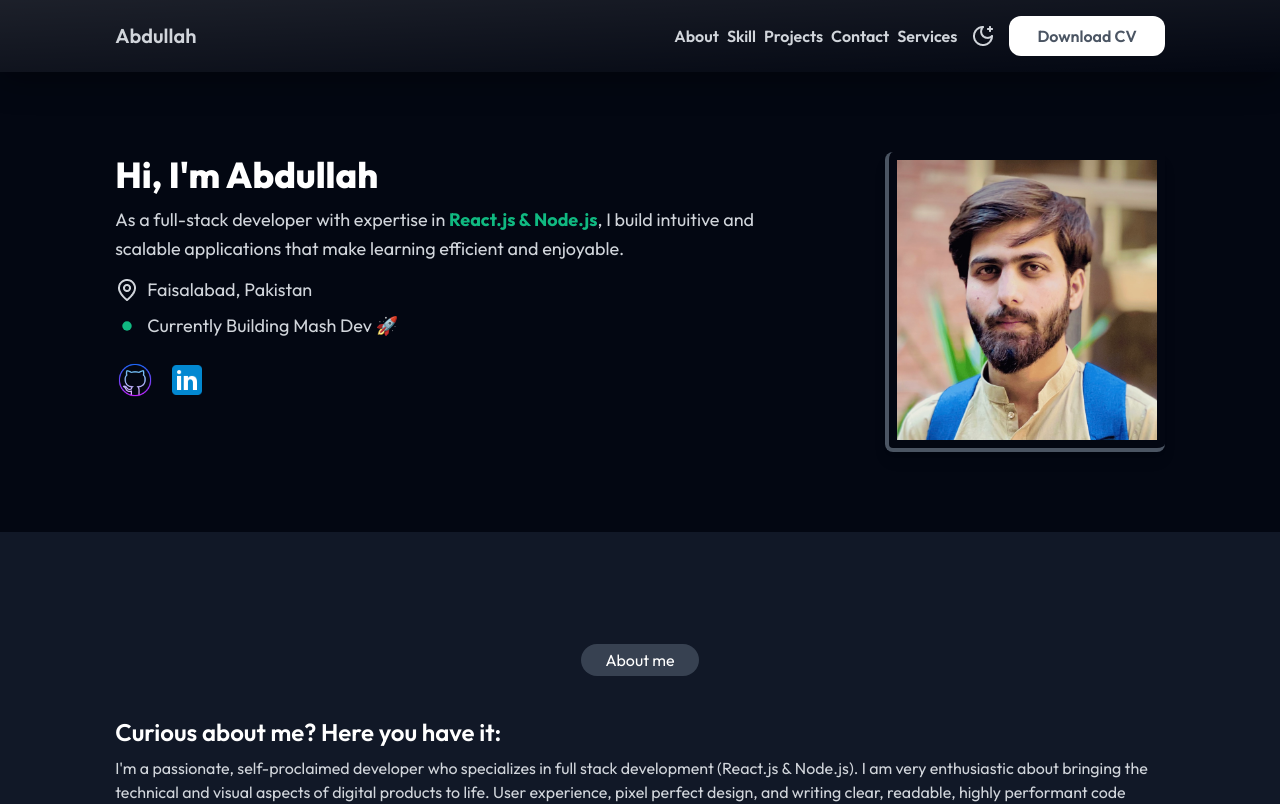
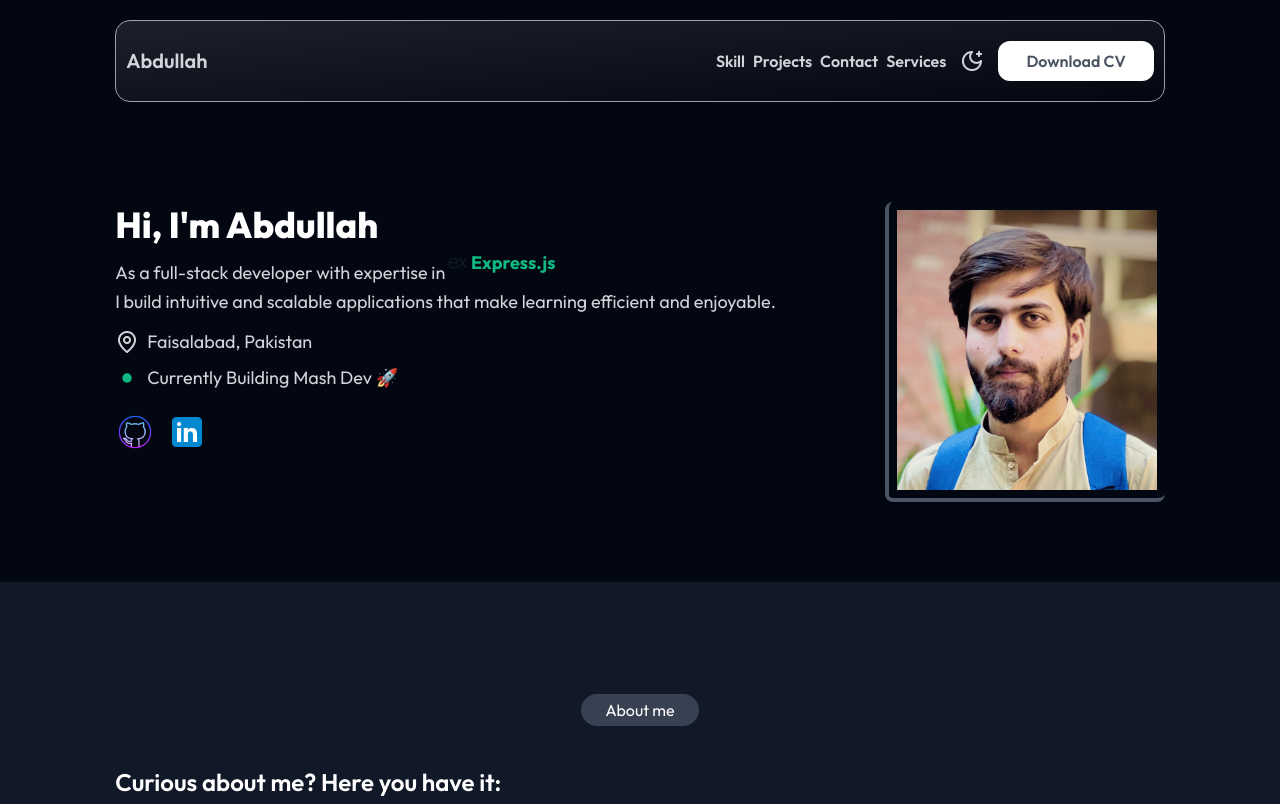
Before and after one commit to CODEMASTER-ABDULLAH-92/Portofolio, a React (Vite) app: page / in a window 1280 px wide. Shown: the top 804 px of the page. Built offline with nearby package versions, Linux system fonts and the light colour scheme.

Commit message:
Adding the animations

```diff
--- a/package.json
+++ b/package.json
@@ -10,6 +10,7 @@
     "preview": "vite preview"
   },
   "dependencies": {
+    "@gsap/react": "^2.1.2",
     "framer-motion": "^12.4.2",
     "react": "^18.3.1",
     "react-dom": "^18.3.1",
--- a/src/Component/Hero.jsx
+++ b/src/Component/Hero.jsx
@@ -1,13 +1,45 @@
-import React, { useContext } from 'react';
+
+import React, { useContext, useRef } from 'react';
+import { FaReact, FaNodeJs, FaDatabase } from "react-icons/fa";
+import { SiTypescript, SiNextdotjs, SiExpress, SiMongodb, SiTailwindcss, SiGraphql, SiDocker, SiGit, SiJavascript } from "react-icons/si";
 import { ContextApi } from '../Context/ContextApi';
 import { asset } from '../assets/asset';
 import { motion } from 'framer-motion';
 import {Link} from 'react-router-dom'
+import {useGSAP} from '@gsap/react';
+import gsap from 'gsap'
 const Hero = () => {
   const { theme } = useContext(ContextApi);
+  const skillRef = useRef(null);
+  const skills = [
+    { name: "React.js", icon: <FaReact className="text-blue-500" /> },
+    { name: "Node.js", icon: <FaNodeJs className="text-green-600" /> },
+    { name: "MongoDB", icon: <SiMongodb className="text-green-500" /> },
+    { name: "TypeScript", icon: <SiTypescript className="text-blue-600" /> },
+    { name: "Next.js", icon: <SiNextdotjs className="text-black dark:text-white" /> },
+    { name: "Express.js", icon: <SiExpress className="text-gray-800 dark:text-gray-300" /> },
+    { name: "Tailwind CSS", icon: <SiTailwindcss className="text-cyan-500" /> },
+    // { name: "GraphQL", icon: <SiGraphql className="text-pink-600" /> },
+    // { name: "Docker", icon: <SiDocker className="text-blue-400" /> },
+    { name: "Git", icon: <SiGit className="text-orange-600" /> },
+    { name: "JavaScript", icon: <SiJavascript className="text-yellow-400" /> },
+  ];
+
+useGSAP(() => {
+  gsap.to(skillRef.current, {
+    y: () => -skillRef.current.scrollHeight + 30, // Adjust 30 to match your h-[30px]
+    duration: 10,
+    repeat: -1,
+    ease: "none",
+    yoyo:true
+  });
+});
+
   return (
+
+    <div className=' flex flex-col '>
+
     <div className={`py-20 flex flex-col-reverse justify-center sm:justify-between sm:flex-row px-[4vw] sm:px-[5vw] md:px-[7vw] lg:px-[9vw] ${theme ? "bg-[--dark-hero-bg] text-[--dark-text]" : "bg-[--light-hero-bg] text-[--light-text]"}`}>
-
       {/* Left Section */}
       <section className="sm:w-2/3 w-full flex flex-col justify-start items-start">
 
@@ -31,10 +63,61 @@ const Hero = () => {
             transition={{ duration: 1, delay: 0.5 }}
           >
             {" " } <Link to="https://mesh-dev.vercel.app/"> Mash Dev 🔗</Link>
-          </motion.span> */}
-          {/* , a platform dedicated to helping learners master Data Structures and Algorithms (DSA). */}
-          As a full-stack developer with expertise in{" "}
-          <strong className="text-[#10B981]">React.js & Node.js</strong>, I build intuitive and scalable applications that make learning efficient and enjoyable.
+          </motion.span>
+ , a platform dedicated to helping learners master Data Structures and Algorithms (DSA). */}
+
+As a full-stack developer with expertise in {" "}
+<strong className="text-[#10B981] inline-flex overflow-hidden h-[30px]">
+  <div ref={skillRef} className="flex flex-col">
+    {skills.map((skill, index) => (
+      <span key={index}>
+        <div className='flex items-center gap-1'>
+        {skill.icon}
+        {skill.name}
+
+        </div>
+
+      </span>
+    ))}
+  </div>
+</strong>
+ <br /> I build intuitive and scalable applications that make learning efficient and enjoyable.
+
+
+
+{/* Animate the skills in horizontally  */}
+
+{/* As a full-stack developer with expertise in{" "}
+<strong className="text-[#10B981] inline-flex overflow-hidden">
+  <motion.div
+    ref={skillRef}
+    className="flex whitespace-nowrap items-center gap-2"
+    animate={{ x: ["0%", "-100%"] }}
+    transition={{
+      duration: 20,
+      repeat: Infinity,
+      ease: "linear"
+    }}
+  >
+
+    {[...skills, ...skills].map((skill, index) => (
+      <motion.span
+        key={index}
+        className="inline-flex items-center gap-1 px-1"
+        whileHover={{ scale: 1.1 }}
+      >
+        {skill.icon}
+        {skill.name}
+        {index < skills.length * 2 - 1 && ","}
+      </motion.span>
+    ))}
+  </motion.div>
+</strong> */}
+
+
+
+
+
         </p>
 
         {/* Location & Availability */}
@@ -64,6 +147,17 @@ const Hero = () => {
         </div>
       </section>
 
+
+
+
+
+
+
+
+
+
+
+
       {/* Right Section - Image */}
       <div className="flex flex-col justify-center items-center">
         <motion.img
@@ -77,6 +171,8 @@ const Hero = () => {
         />
       </div>
     </div>
+    </div>
+
   );
 };
 
--- a/src/Component/Nav.jsx
+++ b/src/Component/Nav.jsx
@@ -8,14 +8,15 @@ const Nav = () => {
   const { theme, toggleTheme } = useContext(ContextApi);
   return (
     <div
+      className={`${
+        theme === true ? "bg-[--dark-hero-bg]" : "bg-[--light-hero-bg] shadow-[0_8px_32px_0_rgba(0,0,0,0.37)]"
+      } sticky top-0 z-10 border-opacity-18 py-[20px] backdrop-blur-[20px]`}
+    >
 
-      className={`${
-        theme === true ? "bg-[--dark-hero-bg]" : "bg-[--light-hero-bg]"
-      } sticky top-0 z-10 border-opacity-18 shadow-[0_8px_32px_0_rgba(0,0,0,0.37)] backdrop-blur-[20px]`}
-    >
+
       <div className={`${
           theme === true ? "bg-[--dark-hero-bg]" : "bg-[--light-hero-bg]"
-        }  flex justify-between items-center py-4 px-[4vw] sm:px-[5vw] md:px-[7vw]   inset-0 bg-gradient-to-br from-white/10 to-transparent   lg:px-[9vw]`}
+        }  flex justify-between items-center border-[1px] rounded-[15px] border-zinc-400  py-[20px] inset-0 bg-gradient-to-br from-white/10 to-transparent px-[10px] lg:mx-[9vw]`}
       >
         {/* logo  */}
         <h2
@@ -28,7 +29,6 @@ const Nav = () => {
         {/* links  */}
         <div className="flex justify-center items-center gap-2">
           <ul className="hidden sm:flex justify-center items-center gap-2">
-            <a href="#about" className={`${theme === true ? "text-[--dark-text]" : "text-[--light-text]"} font-semibold`}> About</a>
             <a href="#skill"
               className={`${
                 theme === true ? "text-[--dark-text]" : "text-[--light-text]"
@@ -98,6 +98,9 @@ visible ?
       }
       </div>
 
+
+
+
       <div>
         {/* Side nav */}
 
```
Also changed, not shown: 1 other file (tests, documents, lock files or other folders).
